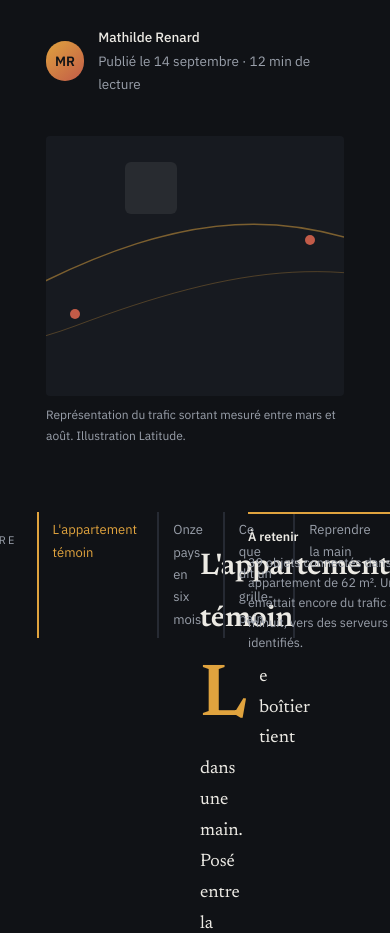
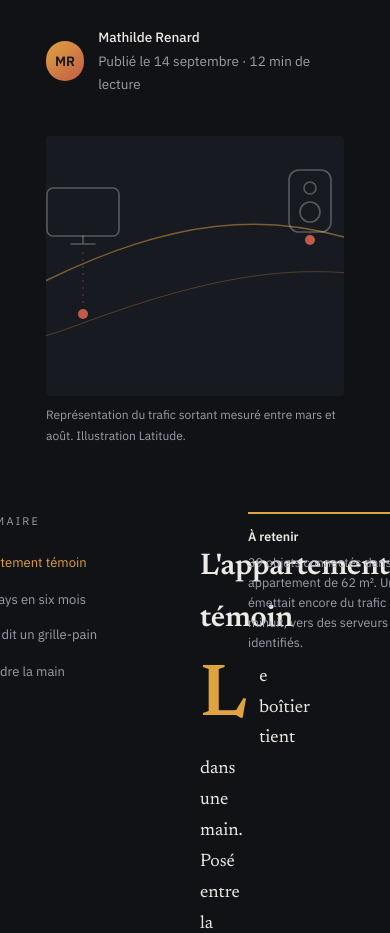
Before and after one commit to Bibwann/Bibwann.github.io, a plain HTML site: page assets/showcase/revue-latitude.html in a window 390 px wide. Shown: the part 780-1713 px from the top of the page. Drawn offline with Linux system fonts and the light colour scheme.

Commit message:
fix : mise en page des trois dernieres demos
Defauts trouves en capturant les demos plutot qu'en testant leur logique
-- les 125 verifications fonctionnelles passaient sur les trois.

revue-latitude : une regle `nav { display:flex }` ecrite pour l'en-tete
attrapait aussi le sommaire de l'article, qui est lui aussi un <nav>. Les
quatre entrees se couchaient en ligne, debordaient de leur colonne de
210 px et s'ecrivaient par-dessus le texte de l'article. Regle portee a
`header nav`. L'illustration d'ouverture montrait trois rectangles gris a
8 % d'opacite, qui se lisaient comme des images non chargees : remplaces
par les quatre objets de l'enquete, relies a leur point d'emission.

clef-immobilier : la grille etait figee a deux colonnes, donc a 1440 px
chaque carte faisait 455 px pour une vignette dessinee en 220 -- le
dessin flottait entre deux bandes blanches. Colonnes au gabarit
(auto-fill) et vignette en aspect-ratio : le dessin remplit son cadre a
toutes les largeurs. La legende du massif etait posee au ras du bord et
le cadrage `slice` la rognait ; les deux legendes sont recentrees. Enfin
le studio affichait « 1 pieces ».

atelier-mesure : la colonne de reglages debordait de 230 px, et le devis
epingle en bas tranchait la rangee des options en deux -- passe-cables,
tiroir et gravure etaient hors de vue. Au-dela de 1180 px le panneau
passe a 520 px et les reglages courts se mettent en deux colonnes : tout
le configurateur tient desormais sans defilement. En dessous, un degrade
de bas de colonne dit que ca continue. Le dessin du bureau passe de 620 a
840 px : il flottait au milieu d'une scene de 1048.

Co-Authored-By: Claude Opus 5 <noreply@anthropic.com>

```diff
--- a/assets/showcase/revue-latitude.html
+++ b/assets/showcase/revue-latitude.html
@@ -75,11 +75,14 @@
 
       .logo i { font-style: normal; color: var(--safran); }
 
-      nav { display: flex; gap: 20px; color: var(--gris); }
+      /* Portee a l'en-tete : le sommaire de l'article est lui aussi un
+         <nav>, et un `nav { display:flex }` global le couchait en ligne —
+         ses quatre entrees debordaient sur le texte de l'article. */
+      header nav { display: flex; gap: 20px; color: var(--gris); }
 
-      nav a { text-decoration: none; }
+      header nav a { text-decoration: none; }
 
-      nav a:hover { color: var(--craie); }
+      header nav a:hover { color: var(--craie); }
 
       .reste { margin-left: auto; color: var(--gris); }
 
@@ -294,16 +297,40 @@
                <path d="M0 200 C160 120 240 220 380 150 S640 60 780 140 S980 210 1080 150" stroke-width="1.5" />
                <path d="M0 230 C180 170 260 250 420 190 S700 110 840 180 S1020 230 1080 200" stroke-opacity=".28" />
             </g>
+            <!-- Les quatre objets de l'enquete, relies a leur point d'emission sur
+                 la courbe. Trois rectangles vides tenaient cette place : a 8 %
+                 d'opacite et sans dessin dedans, ils se lisaient comme des
+                 images qui n'avaient pas charge. -->
+            <g fill="none" stroke="#eceae4" stroke-opacity=".3" stroke-width="1.6"
+               stroke-linejoin="round" stroke-linecap="round">
+               <!-- grille-pain -->
+               <rect x="152" y="58" width="60" height="42" rx="9" />
+               <path d="M166 58V48m14 10V45m14 13V50" />
+               <circle cx="204" cy="86" r="3.5" fill="#eceae4" fill-opacity=".3" stroke="none" />
+               <!-- televiseur -->
+               <rect x="392" y="52" width="72" height="48" rx="6" />
+               <path d="M416 108h24m-12-8v8" />
+               <!-- enceinte -->
+               <rect x="634" y="34" width="42" height="62" rx="10" />
+               <circle cx="655" cy="52" r="6" />
+               <circle cx="655" cy="76" r="10" />
+               <!-- camera -->
+               <rect x="850" y="56" width="58" height="40" rx="7" />
+               <circle cx="872" cy="76" r="9" />
+               <path d="M908 68l16-8v32l-16-8" />
+            </g>
+            <!-- Trait d'emission : de l'objet vers le trafic qu'il produit. -->
+            <g stroke="#c25b48" stroke-opacity=".45" stroke-width="1.2" stroke-dasharray="2 5">
+               <path d="M182 100v46" />
+               <path d="M428 116v56" />
+               <path d="M655 96v2" />
+               <path d="M878 96v61" />
+            </g>
             <g fill="#c25b48">
-               <circle cx="180" cy="152" r="5" />
-               <circle cx="420" cy="178" r="5" />
+               <circle cx="182" cy="152" r="5" />
+               <circle cx="428" cy="178" r="5" />
                <circle cx="655" cy="104" r="5" />
-               <circle cx="880" cy="163" r="5" />
-            </g>
-            <g fill="#eceae4" opacity=".08">
-               <rect x="60" y="40" width="70" height="70" rx="6" />
-               <rect x="880" y="30" width="110" height="60" rx="6" />
-               <rect x="470" y="26" width="52" height="52" rx="6" />
+               <circle cx="878" cy="163" r="5" />
             </g>
             <text x="46" y="234" font-family="IBM Plex Sans, sans-serif" font-size="12" fill="#9aa0ab"
                letter-spacing="3">39 OBJETS · 11 PAYS · 184 JOURS</text>
```
Also changed, not shown: assets/showcase/atelier-mesure.html (+38 -9 lines), assets/showcase/clef-immobilier.html (+12 -5 lines).
